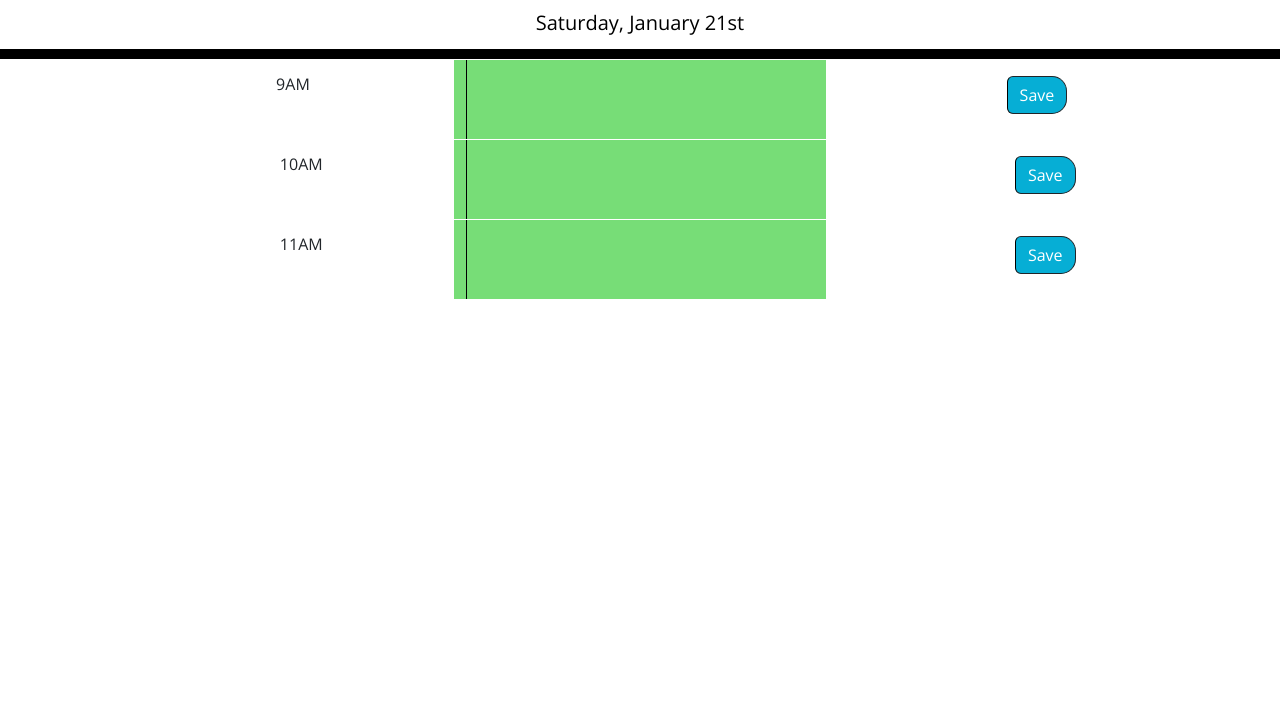
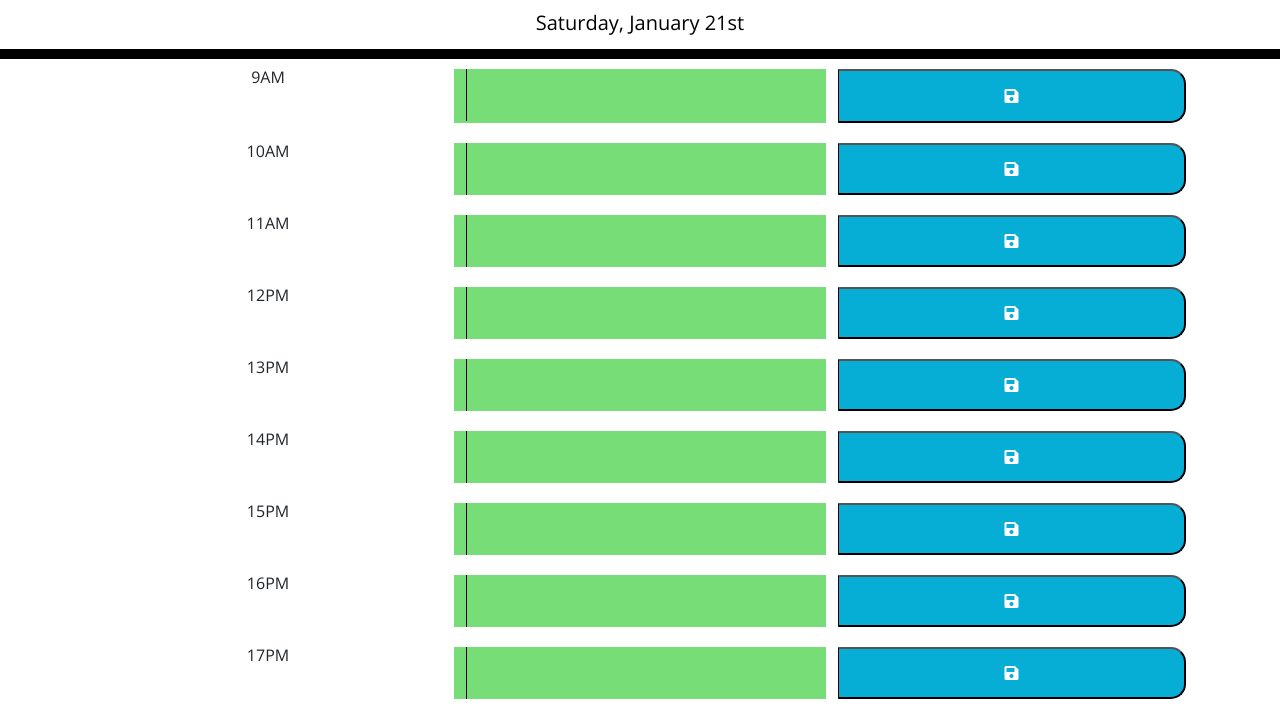
Before and after one commit to VinhKietLa/Vinhs-WorkDayScheduler, a plain HTML site: page index.html in a window 1280 px wide. Shown: the part 108-817 px from the top of the page. Drawn offline with nearby package versions, Linux system fonts and the light colour scheme.

Commit message:
added font awesome icon to save button

```diff
--- a/index.html
+++ b/index.html
@@ -1,21 +1,16 @@
 <!DOCTYPE html>
 <html lang="en-gb">
+
 <head>
   <meta charset="UTF-8" />
   <meta name="viewport" content="width=device-width, initial-scale=1.0" />
   <meta http-equiv="X-UA-Compatible" content="ie=edge" />
-    <link href="https://cdn.jsdelivr.net/npm/bootstrap@5.3.0-alpha1/dist/css/bootstrap.min.css" rel="stylesheet" integrity="sha384-GLhlTQ8iRABdZLl6O3oVMWSktQOp6b7In1Zl3/Jr59b6EGGoI1aFkw7cmDA6j6gD" crossorigin="anonymous">
+  <link href="https://cdn.jsdelivr.net/npm/bootstrap@5.3.0-alpha1/dist/css/bootstrap.min.css" rel="stylesheet"
+    integrity="sha384-GLhlTQ8iRABdZLl6O3oVMWSktQOp6b7In1Zl3/Jr59b6EGGoI1aFkw7cmDA6j6gD" crossorigin="anonymous">
 
-    <link
-      rel="stylesheet"
-      href="https://use.fontawesome.com/releases/v5.8.1/css/all.css"
-      integrity="sha384-50oBUHEmvpQ+1lW4y57PTFmhCaXp0ML5d60M1M7uH2+nqUivzIebhndOJK28anvf"
-      crossorigin="anonymous"
-    />
-    <link
-      href="https://fonts.googleapis.com/css?family=Open+Sans&display=swap"
-      rel="stylesheet"
-    />
+  <link rel="stylesheet" href="https://use.fontawesome.com/releases/v5.8.1/css/all.css"
+    integrity="sha384-50oBUHEmvpQ+1lW4y57PTFmhCaXp0ML5d60M1M7uH2+nqUivzIebhndOJK28anvf" crossorigin="anonymous" />
+  <link href="https://fonts.googleapis.com/css?family=Open+Sans&display=swap" rel="stylesheet" />
   <link rel="stylesheet" href="style.css" />
   <title>Work Day Scheduler</title>
 </head>
@@ -34,54 +29,122 @@
 
       <!--9AM-->
       <div class="row">
-          <div class="col" id="timeSlot" timedata="18">
+        <div class="col" id="timeSlot" timedata="9">
           <span id="calendarTime">9AM</span>
         </div>
-          <div class="col input-group" id="eventContainer">
+        <div class="col" id="eventContainer">
           <textarea id="eventText"></textarea>
         </div>
         <div class="col">
-            <button type="button" class="btn btn-dark saveBtn" >Save</button>
+          <button class="saveBtn"><i class="fas fa-save"></i></button>
         </div>
       </div>
 
       <!--10AM-->
       <div class="row">
-              <div class="col" id="timeSlot" timedata="20">
+        <div class="col" id="timeSlot" timedata="10">
           <span id="calendarTime">10AM</span>
         </div>
         <div class="col input-group" id="eventContainer">
           <textarea id="eventText"></textarea>
         </div>
         <div class="col">
-                <button type="button" class="btn btn-dark saveBtn" >Save</button>
+          <button class="saveBtn"><i class="fas fa-save"></i></button>
         </div>
       </div>
 
 
       <!--11AM-->
       <div class="row">
-              <div class="col" id="timeSlot" timedata="30">
+        <div class="col" id="timeSlot" timedata="11">
           <span id="calendarTime">11AM</span>
         </div>
         <div class="col input-group" id="eventContainer">
           <textarea id="eventText"></textarea>
         </div>
         <div class="col">
-                <button type="button" class="btn btn-dark saveBtn" >Save</button>
+          <button class="saveBtn"><i class="fas fa-save"></i></button>
+        </div>
+      </div>
+
+      <!--12PM-->
+      <div class="row">
+        <div class="col" id="timeSlot" timedata="12">
+          <span id="calendarTime">12PM</span>
+        </div>
+        <div class="col input-group" id="eventContainer">
+          <textarea id="eventText"></textarea>
+        </div>
+        <div class="col">
+          <button class="saveBtn"><i class="fas fa-save"></i></button>
+        </div>
+      </div>
+
+      <!--13PM-->
+      <div class="row">
+        <div class="col" id="timeSlot" timedata="13">
+          <span id="calendarTime">13PM</span>
+        </div>
+        <div class="col input-group" id="eventContainer">
+          <textarea id="eventText"></textarea>
+        </div>
+        <div class="col">
+          <button class="saveBtn"><i class="fas fa-save"></i></button>
+        </div>
+      </div>
+
+      <!--14PM-->
+      <div class="row">
+        <div class="col" id="timeSlot" timedata="14">
+          <span id="calendarTime">14PM</span>
+        </div>
+        <div class="col input-group" id="eventContainer">
+          <textarea id="eventText"></textarea>
+        </div>
+        <div class="col">
+          <button class="saveBtn"><i class="fas fa-save"></i></button>
+        </div>
+      </div>
+
+      <!--15PM-->
+      <div class="row">
+        <div class="col" id="timeSlot" timedata="15">
+          <span id="calendarTime">15PM</span>
+        </div>
+        <div class="col input-group" id="eventContainer">
+          <textarea id="eventText"></textarea>
+        </div>
+        <div class="col">
+          <button class="saveBtn"><i class="fas fa-save"></i></button>
         </div>
       </div>
 
 
+      <!--16PM-->
+      <div class="row">
+        <div class="col" id="timeSlot" timedata="16">
+          <span id="calendarTime">16PM</span>
+        </div>
+        <div class="col input-group" id="eventContainer">
+          <textarea id="eventText"></textarea>
+        </div>
+        <div class="col">
+          <button class="saveBtn"><i class="fas fa-save"></i></button>
+        </div>
+      </div>
 
-
-
-
-
-
-
-
-
+      <!--17PM-->
+      <div class="row">
+        <div class="col" id="timeSlot" timedata="17">
+          <span id="calendarTime">17PM</span>
+        </div>
+        <div class="col input-group" id="eventContainer">
+          <textarea id="eventText"></textarea>
+        </div>
+        <div class="col">
+          <button class="saveBtn"><i class="fas fa-save"></i></button>
+        </div>
+      </div>
 
 
 
@@ -103,21 +166,18 @@
 
 
     <!-- Javascript script files momemnt and jquery api-->
-    <script
-    type="text/javascript"
-    src="https://cdnjs.cloudflare.com/ajax/libs/moment.js/2.27.0/moment.min.js"
-  ></script>
-    <script
-      src="https://code.jquery.com/jquery-3.5.1.min.js"
-      integrity="sha256-9/aliU8dGd2tb6OSsuzixeV4y/faTqgFtohetphbbj0="
-      crossorigin="anonymous"
-    ></script>
+    <script type="text/javascript" src="https://cdnjs.cloudflare.com/ajax/libs/moment.js/2.27.0/moment.min.js"></script>
+    <script src="https://code.jquery.com/jquery-3.5.1.min.js"
+      integrity="sha256-9/aliU8dGd2tb6OSsuzixeV4y/faTqgFtohetphbbj0=" crossorigin="anonymous"></script>
 
 
-    <script src="https://cdn.jsdelivr.net/npm/bootstrap@5.3.0-alpha1/dist/js/bootstrap.bundle.min.js" integrity="sha384-w76AqPfDkMBDXo30jS1Sgez6pr3x5MlQ1ZAGC+nuZB+EYdgRZgiwxhTBTkF7CXvN" crossorigin="anonymous"></script>
+    <script src="https://cdn.jsdelivr.net/npm/bootstrap@5.3.0-alpha1/dist/js/bootstrap.bundle.min.js"
+      integrity="sha384-w76AqPfDkMBDXo30jS1Sgez6pr3x5MlQ1ZAGC+nuZB+EYdgRZgiwxhTBTkF7CXvN"
+      crossorigin="anonymous"></script>
 
     <script src="index.js"></script>
 
 
 </body>
+
 </html>
--- a/style.css
+++ b/style.css
@@ -11,6 +11,7 @@ textarea {
   color: #000000;
   border-left: 1px solid black;
   padding: 10px;
+  width: 100%;
 }
 
 .jumbotron {
@@ -31,9 +32,10 @@ textarea {
 }
 
 .row {
-  white-space: pre-wrap;
-  height: 80px;
-  border-top: 1px solid white;
+  /* margin-bottom: 10px; */
+  padding-bottom: 10px;
+  padding-top: 10px;
+
 }
 
 .hour {
@@ -63,14 +65,11 @@ textarea {
   border-bottom-right-radius: 15px;
   background-color: #06aed5;
   color: white;
+  height:100%;
+  width:100%;
 }
 
 .saveBtn i:hover {
   font-size: 20px;
   transition: all 0.3s ease-in-out;
 }
-
-
-#event {
-  background-color: #77dd77;
-}
```
Also changed, not shown: index.js (+6 -6 lines). Lines whose indentation alone changed are shown as unchanged.
